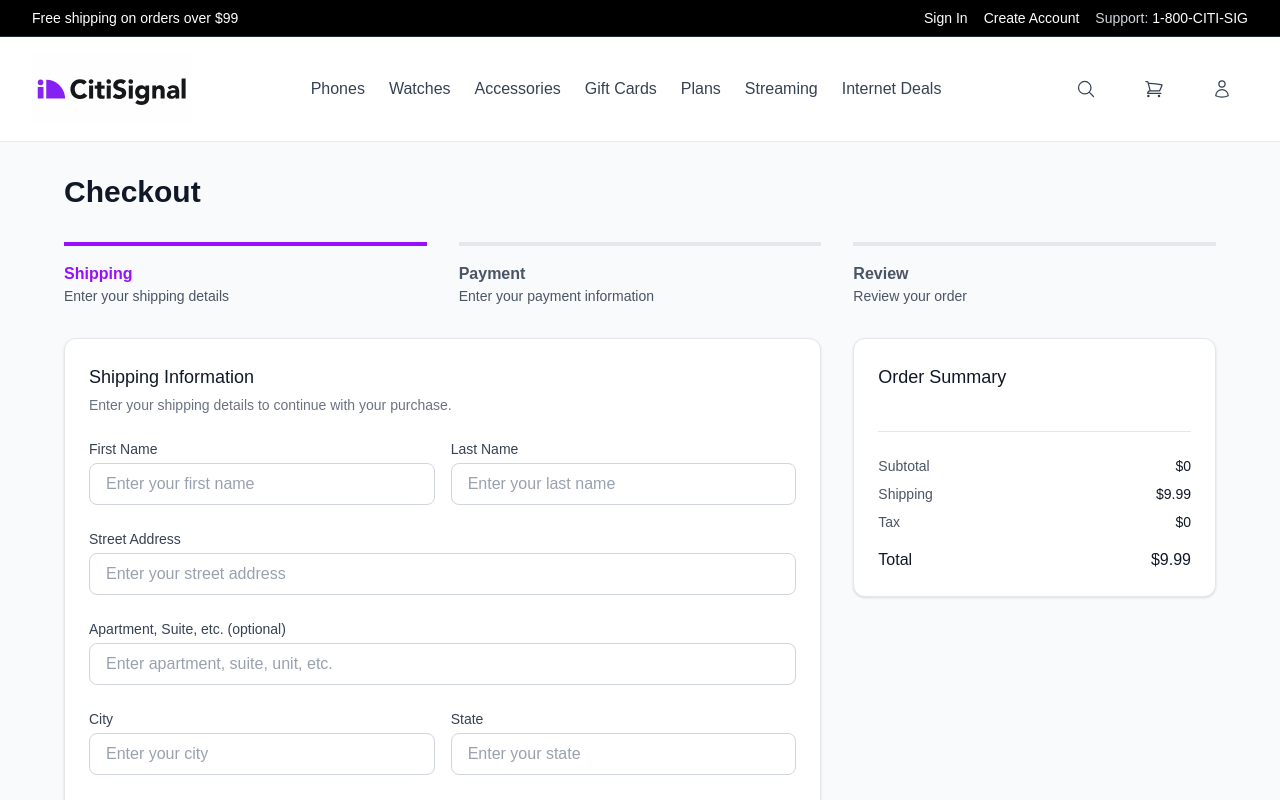
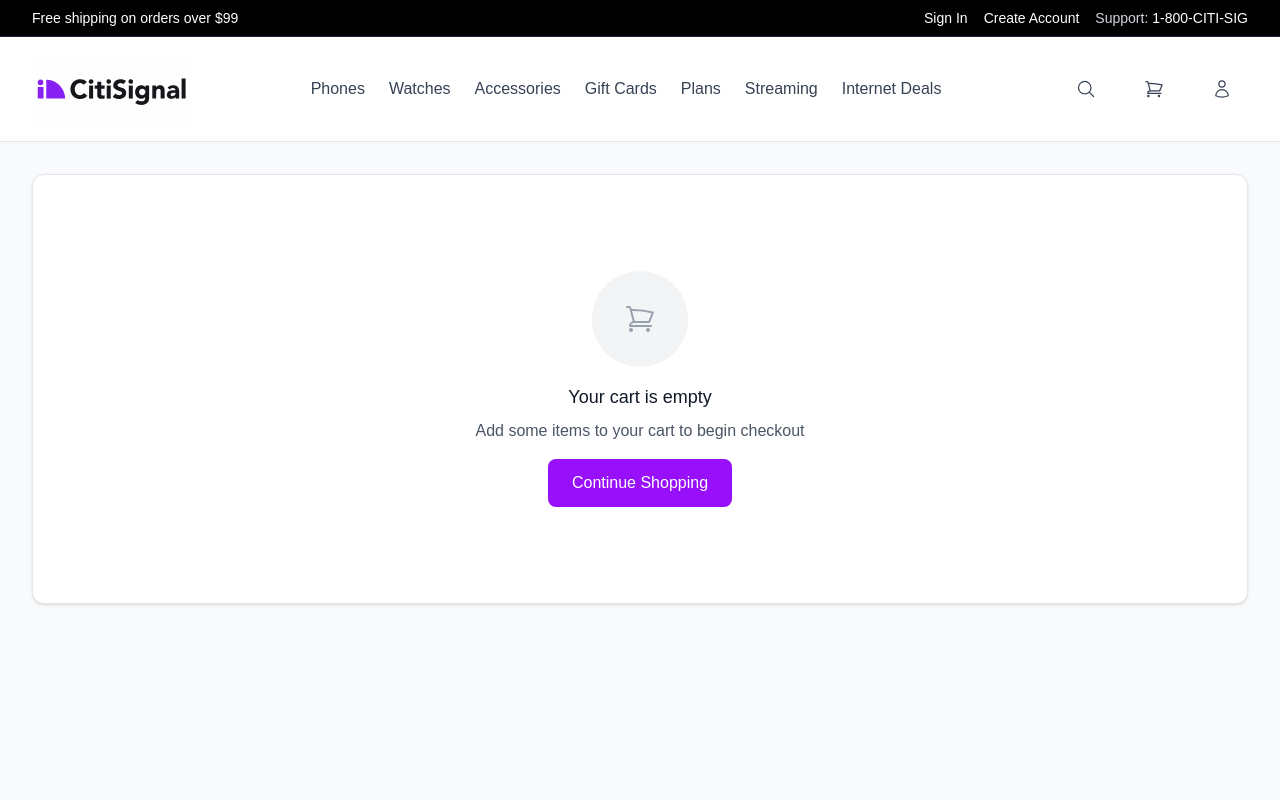
Before and after one commit to skukla/citisignal-nextjs, a Next.js app: page /checkout in a window 1280 px wide. Shown: the top 800 px of the page. Built offline with nearby package versions, Linux system fonts and the light colour scheme.

Commit message:
feat: add empty state to checkout page
- Add empty state when cart has no items
- Create CartRootProvider for app-wide cart state
- Make CartProvider onClose prop optional
- Move cart state to root layout for global availability

```diff
--- a/src/app/checkout/page.tsx
+++ b/src/app/checkout/page.tsx
@@ -5,10 +5,14 @@ import Page from '@/components/layout/Page';
 import Content from '@/components/layout/Content';
 import Card from '@/components/ui/cards/Card';
 import Checkout from '@/components/ui/layout/Checkout';
+import EmptyState from '@/components/ui/feedback/EmptyState';
+import { useCartContext } from '@/components/ui/layout/Cart/CartContext';
+import { ShoppingCartIcon } from '@heroicons/react/24/outline';
 import type { OrderDetails } from '@/components/ui/layout/Checkout/types';
 
 export default function CheckoutPage() {
   const router = useRouter();
+  const { items } = useCartContext();
 
   const handleOrderComplete = (orderDetails: OrderDetails) => {
     // Here you would typically:
@@ -19,9 +23,14 @@ export default function CheckoutPage() {
     router.push('/checkout/confirmation');
   };
 
+  const handleContinueShopping = () => {
+    router.push('/');
+  };
+
   return (
     <Page background="gray">
       <Content>
+        {items.length > 0 ? (
           <Checkout.Root onComplete={handleOrderComplete}>
             <Checkout.Header />
             <div className="grid grid-cols-1 lg:grid-cols-3 gap-8">
@@ -35,6 +44,17 @@ export default function CheckoutPage() {
               </div>
             </div>
           </Checkout.Root>
+        ) : (
+          <Card className="p-12">
+            <EmptyState
+              icon={ShoppingCartIcon}
+              title="Your cart is empty"
+              description="Add some items to your cart to begin checkout"
+              actionLabel="Continue Shopping"
+              onAction={handleContinueShopping}
+            />
+          </Card>
+        )}
       </Content>
     </Page>
   );
--- a/src/app/layout.tsx
+++ b/src/app/layout.tsx
@@ -4,6 +4,7 @@ import type { ReactNode } from 'react';
 import Header from '@/components/layout/Header/index';
 import Footer from '@/components/layout/Footer';
 import Root from '@/components/layout/Root';
+import CartRootProvider from '@/components/ui/layout/Cart/CartRootProvider';
 import './globals.css';
 
 const geistSans = Geist({
@@ -29,11 +30,13 @@ export default function RootLayout({
   return (
     <html lang="en">
       <body className={`${geistSans.variable} ${geistMono.variable} antialiased`}>
-        <Root>
-          <Header />
-          {children}
-          <Footer />
-        </Root>
+        <CartRootProvider>
+          <Root>
+            <Header />
+            {children}
+            <Footer />
+          </Root>
+        </CartRootProvider>
       </body>
     </html>
   );
--- a/src/components/ui/layout/Cart/CartContext.tsx
+++ b/src/components/ui/layout/Cart/CartContext.tsx
@@ -8,7 +8,7 @@ const CartContext = createContext<CartContextValue | undefined>(undefined);
 
 interface CartProviderProps {
   isOpen: boolean;
-  onClose: () => void;
+  onClose?: () => void;
   children: React.ReactNode;
 }
 
@@ -17,7 +17,7 @@ export function CartProvider({ isOpen, onClose, children }: CartProviderProps) {
 
   const value = useMemo(() => ({
     isOpen,
-    onClose,
+    onClose: onClose || (() => {}),
     items,
     updateQuantity,
     removeItem,
--- /dev/null
+++ b/src/components/ui/layout/Cart/CartRootProvider.tsx
@@ -0,0 +1,16 @@
+'use client';
+
+import { type ReactNode } from 'react';
+import { CartProvider } from './CartContext';
+
+interface CartRootProviderProps {
+  children: ReactNode;
+}
+
+export default function CartRootProvider({ children }: CartRootProviderProps) {
+  return (
+    <CartProvider isOpen={false} onClose={() => {}}>
+      {children}
+    </CartProvider>
+  );
+}
```
Lines whose indentation alone changed are shown as unchanged.
